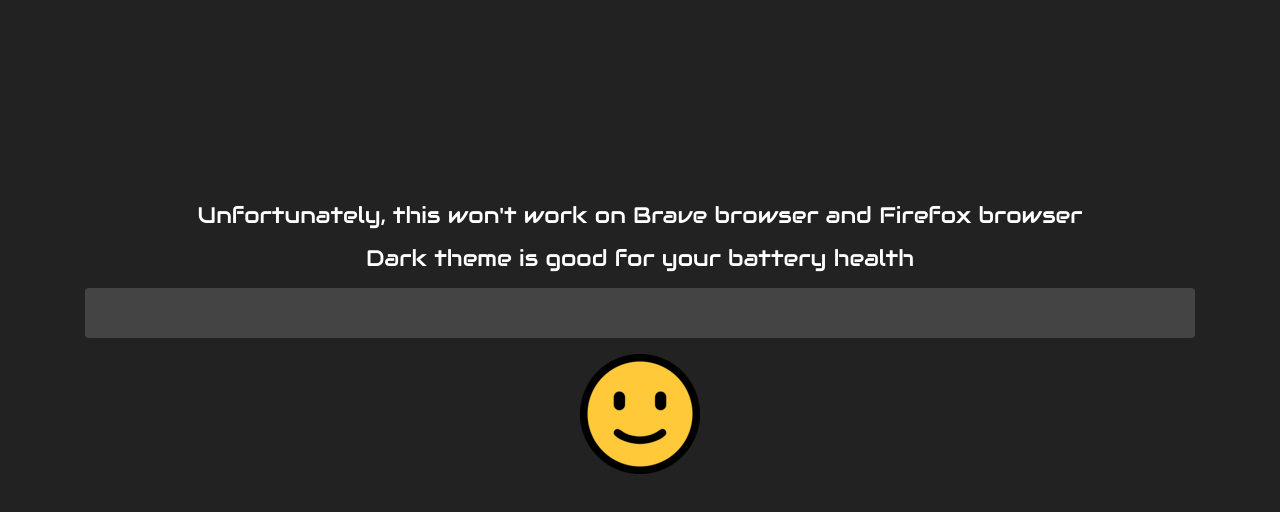
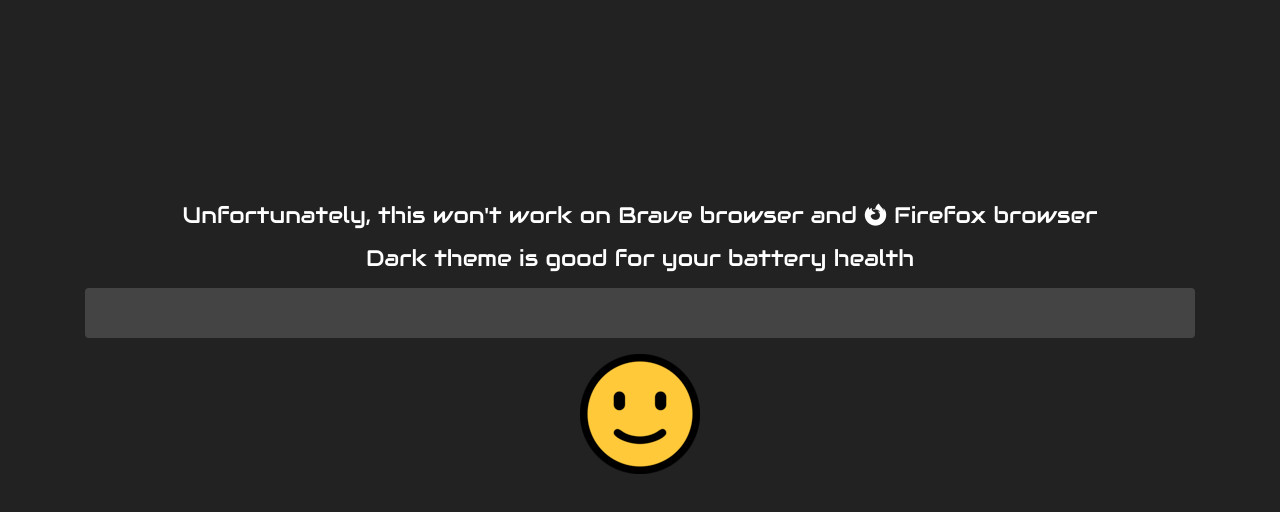
Before and after one commit to max-programming/battery-info-typescript, a plain HTML site: page index.html in a window 1280 px wide. Shown: the part 122-634 px from the top of the page. Drawn offline with Linux system fonts and the light colour scheme.

Commit message:
small commit

```diff
--- a/index.html
+++ b/index.html
@@ -53,7 +53,8 @@
         </h4>
         <div class="supported">
           <h4 class="text-center mb-3">
-            Unfortunately, this won't work on Brave browser and Firefox browser
+            Unfortunately, this won't work on Brave browser and
+            <i class="fab fa-firefox-browser"></i> Firefox browser
           </h4>
           <h4 class="text-center mb-3">
             Dark theme is good for your battery health
@@ -87,6 +88,7 @@
     <script
       src="https://kit.fontawesome.com/a1b417789e.js"
       crossorigin="anonymous"
+      SameSite
     ></script>
     <script src="./javascript/functions.js"></script>
     <script src="./app.js"></script>
```
Also changed, not shown: screenshot.jpg.
